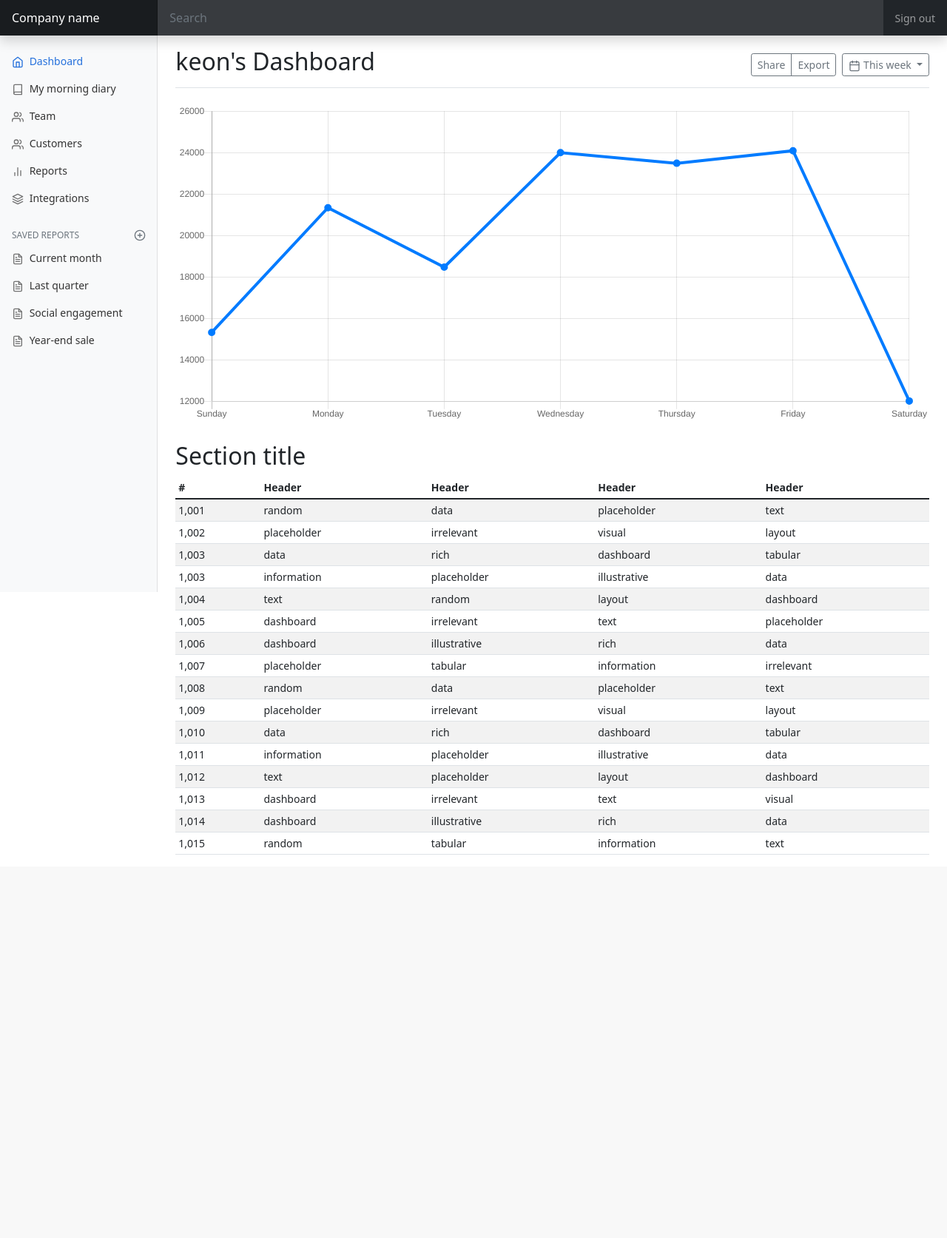
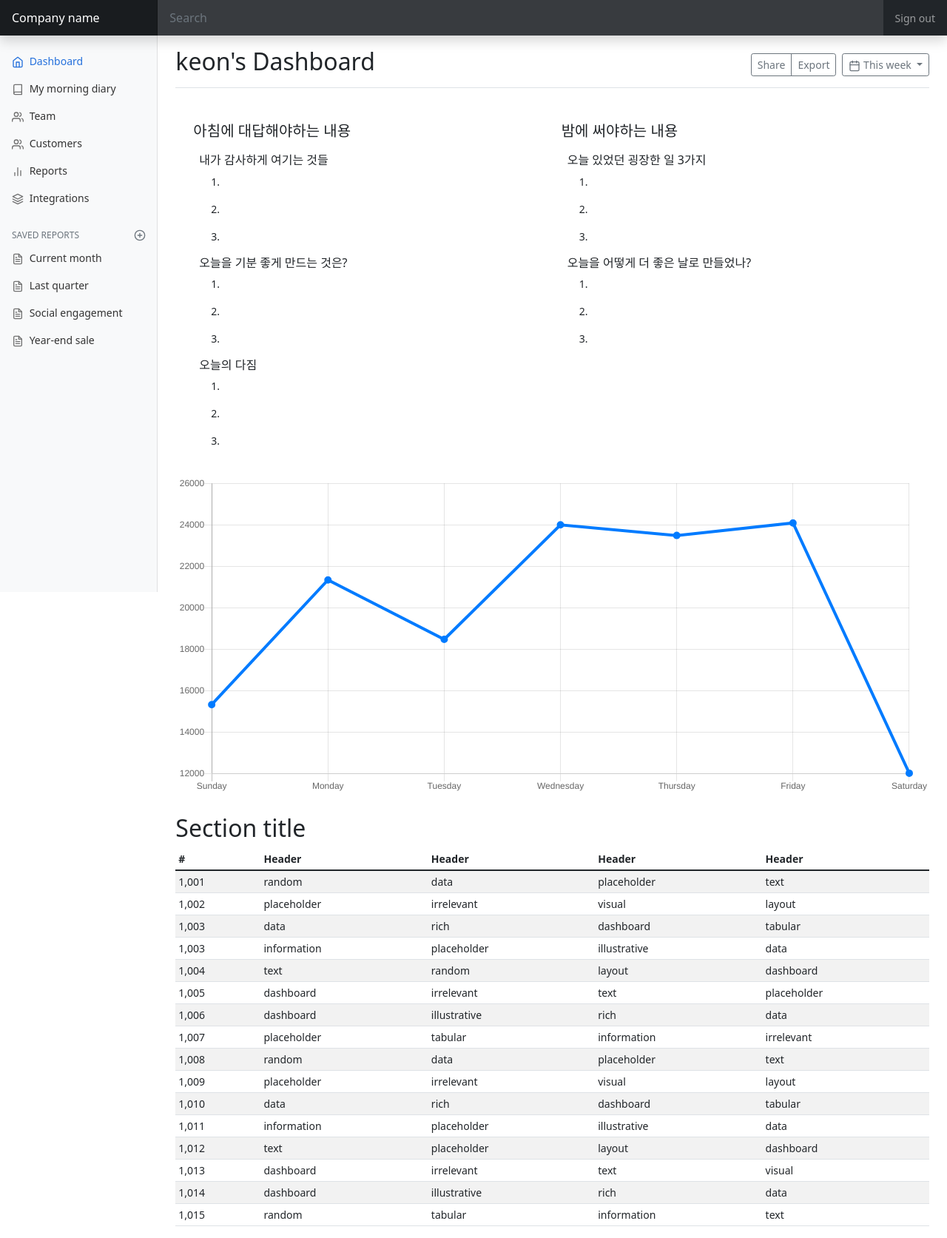
Before and after one commit to samon3869/Morning_diary, a Django app: a page that uses miracle/diary/templates/diary/today_diary.html in a window 1280 px wide. Shown: the whole page at 74% size. Before the commit the page ends 1155 px from the top, so only its background shows below. Run offline with Django 3.2, Linux system fonts and the light colour scheme.

Commit message:
today_diary frontend

```diff
--- a/miracle/diary/templates/diary/today_diary.html
+++ b/miracle/diary/templates/diary/today_diary.html
@@ -15,7 +15,48 @@
 			</button>
 		</div>
 	</div>
-
+  <div class="row">
+		<div class="container body-content">
+			<div class="container">
+				<div class="row justify-content-start" style="padding-top:10px;">
+					<div class="col" style="padding-top:10px;">
+						<div class="row justify-content-center" style="padding-top:10px;">
+							<h5>아침에 대답해야하는 내용</h5>
+						</div>
+						<div class="row justify-content-center" style="padding-top:10px;">
+							<h6 class="ms-3">내가 감사하게 여기는 것들</h6>
+							<p class="ms-5">1.</p>
+							<p class="ms-5">2.</p>
+							<p class="ms-5">3.</p>
+							<h6 class="ms-3">오늘을 기분 좋게 만드는 것은?</h6>
+							<p class="ms-5">1.</p>
+							<p class="ms-5">2.</p>
+							<p class="ms-5">3.</p>
+							<h6 class="ms-3">오늘의 다짐</h6>
+							<p class="ms-5">1.</p>
+							<p class="ms-5">2.</p>
+							<p class="ms-5">3.</p>
+						</div>
+					</div>
+					<div class="col" style="padding-top:10px;">
+						<div class="row justify-content-center" style="padding-top:10px;">
+							<h5>밤에 써야하는 내용</h5>
+						</div>
+						<div class="row justify-content-center" style="padding-top:10px;">
+							<h6 class="ms-3">오늘 있었던 굉장한 일 3가지</h6>
+							<p class="ms-5">1.</p>
+							<p class="ms-5">2.</p>
+							<p class="ms-5">3.</p>
+							<h6 class="ms-3">오늘을 어떻게 더 좋은 날로 만들었나?</h6>
+							<p class="ms-5">1.</p>
+							<p class="ms-5">2.</p>
+							<p class="ms-5">3.</p>
+						</div>
+					</div>
+				</div>
+			</div>
+		</div>
+	</div>
 	<canvas class="my-4 w-100" id="myChart" width="900" height="380"></canvas>
 
 	<h2>Section title</h2>
```
